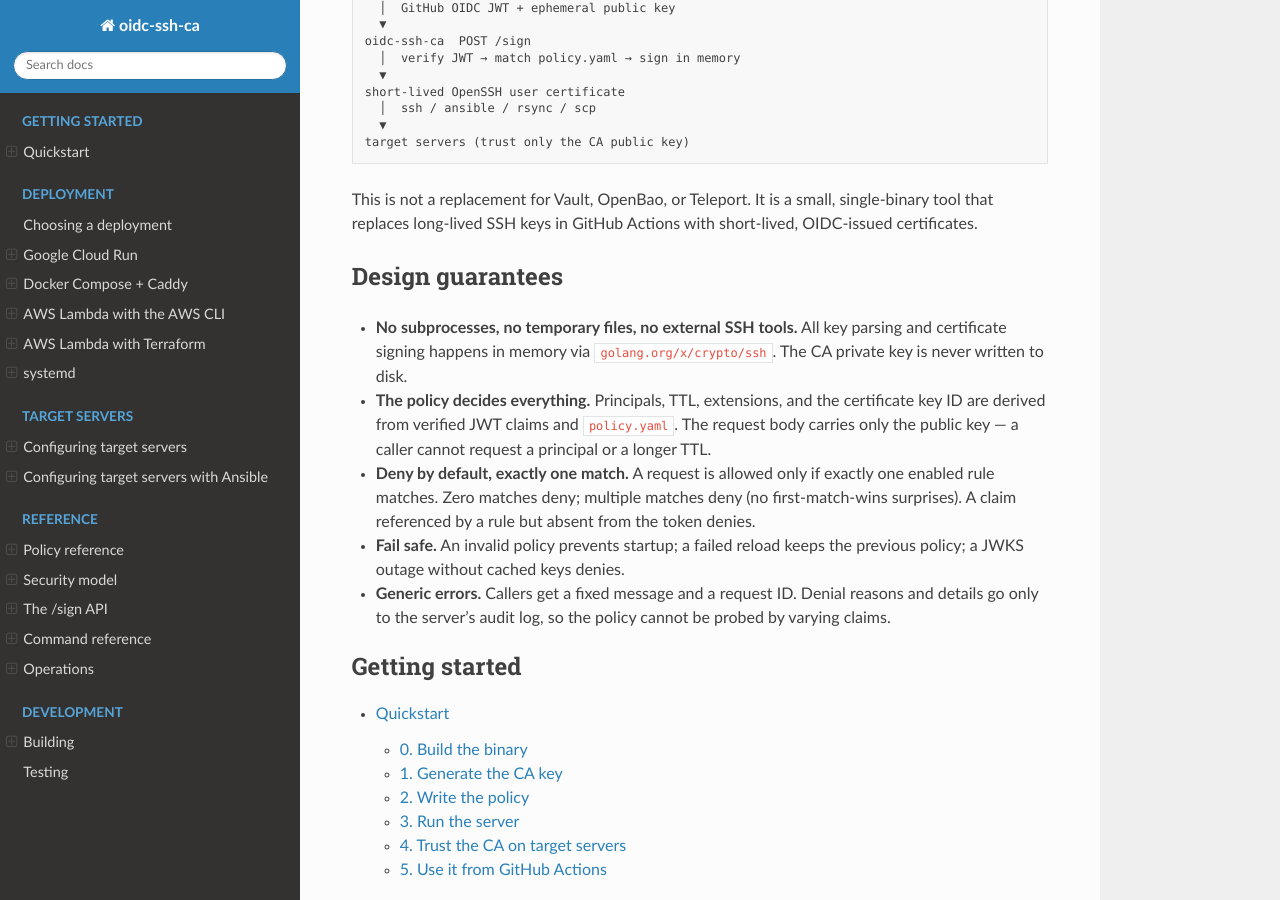
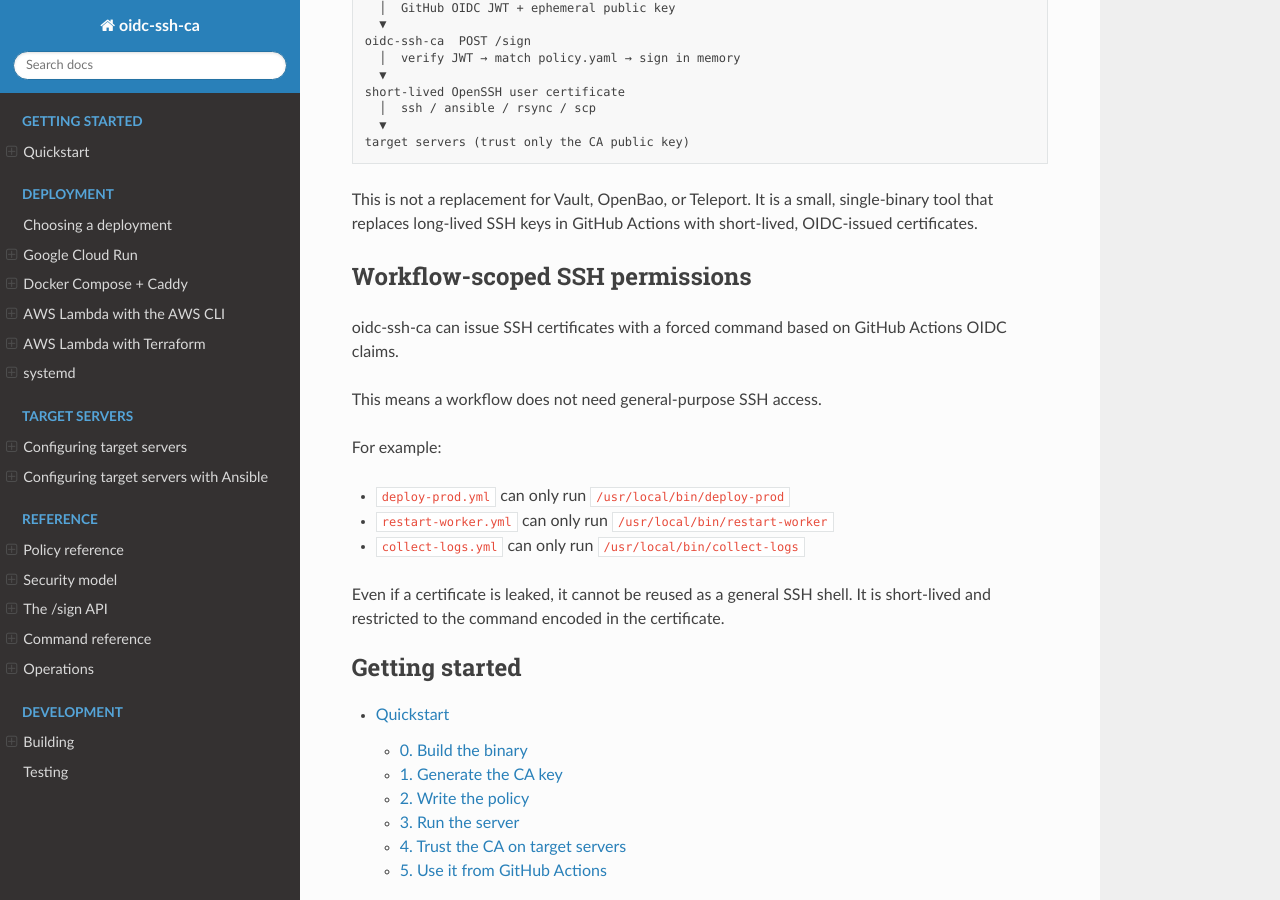
Before and after one commit to atsuoishimoto/oidc-ssh-ca, a Sphinx documentation site: the page built from docs/index.md, in a window 1280 px wide and 900 px high, scrolled down 383 px. Built offline with Sphinx 7.4.7 and the Read the Docs theme 3.1.0, drawn with Linux system fonts in a browser that asks for light colours.

Commit message:
update docs

````diff
--- a/docs/index.md
+++ b/docs/index.md
@@ -26,24 +26,22 @@
 single-binary tool that replaces long-lived SSH keys in GitHub Actions with
 short-lived, OIDC-issued certificates.
 
-## Design guarantees
+## Workflow-scoped SSH permissions
 
-- **No subprocesses, no temporary files, no external SSH tools.** All key
-  parsing and certificate signing happens in memory via
-  `golang.org/x/crypto/ssh`. The CA private key is never written to disk.
-- **The policy decides everything.** Principals, TTL, extensions, and the
-  certificate key ID are derived from verified JWT claims and `policy.yaml`.
-  The request body carries only the public key — a caller cannot request a
-  principal or a longer TTL.
-- **Deny by default, exactly one match.** A request is allowed only if
-  exactly one enabled rule matches. Zero matches deny; multiple matches deny
-  (no first-match-wins surprises). A claim referenced by a rule but absent
-  from the token denies.
-- **Fail safe.** An invalid policy prevents startup; a failed reload keeps
-  the previous policy; a JWKS outage without cached keys denies.
-- **Generic errors.** Callers get a fixed message and a request ID. Denial
-  reasons and details go only to the server's audit log, so the policy
-  cannot be probed by varying claims.
+oidc-ssh-ca can issue SSH certificates with a forced command based on
+GitHub Actions OIDC claims.
+
+This means a workflow does not need general-purpose SSH access.
+
+For example:
+
+- `deploy-prod.yml` can only run `/usr/local/bin/deploy-prod`
+- `restart-worker.yml` can only run `/usr/local/bin/restart-worker`
+- `collect-logs.yml` can only run `/usr/local/bin/collect-logs`
+
+Even if a certificate is leaked, it cannot be reused as a general SSH shell.
+It is short-lived and restricted to the command encoded in the certificate.
+
 
 ```{toctree}
 :maxdepth: 2
````
Also changed, not shown: .memo/design.md (added).
